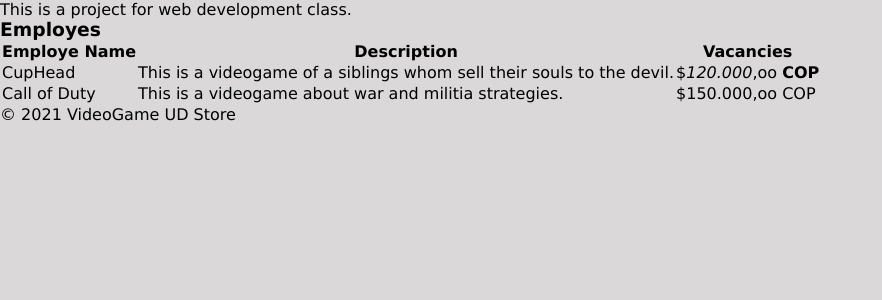
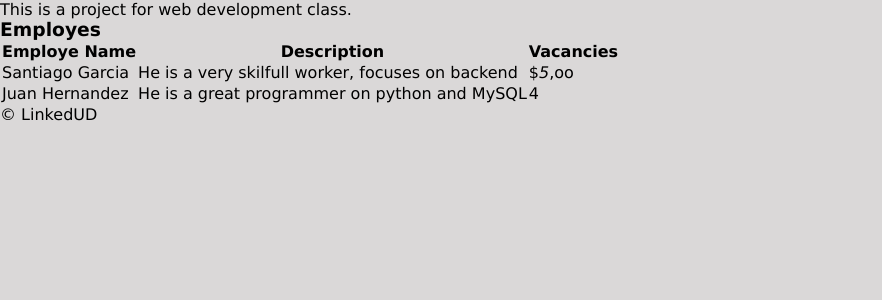
Before and after one commit to JuanDiHS/SpringBootTaller, a Python web app: template Frontend/linkedin_app/Templates/Employes.html in a window 1280 px wide. Shown: the part 89-389 px from the top of the page, without its empty margins (0-882 px from the left). Run offline with Jinja, Linux system fonts and the light colour scheme; the template is opened without the code that fills it, so the values that code supplies are empty.

Commit message:
Update Employes.html

```diff
--- a/Frontend/linkedin_app/Templates/Employes.html
+++ b/Frontend/linkedin_app/Templates/Employes.html
@@ -36,20 +36,20 @@
                         <th>Vacancies</th>
                     </tr>
                     <tr>
-                        <td>CupHead</td>
-                        <td>This is a videogame of a siblings whom sell their souls to the devil.</td>
-                        <td>$<i>120.000</i>,oo <b>COP</b></td>
+                        <td>Santiago Garcia</td>
+                        <td>He is a very skilfull worker, focuses on backend</td>
+                        <td>$<i>5</i>,oo <b></b></td>
                     </tr>
                     <tr>
-                        <td>Call of Duty</td>
-                        <td>This is a videogame about war and militia strategies.</td>
-                        <td>$150.000,oo COP</td>
+                        <td>Juan Hernandez</td>
+                        <td>He is a great programmer on python and MySQL</td>
+                        <td>4</td>
                     </tr>
                 </table>
             </div>
         </main>
         <footer>
-            <p>&copy; 2021 VideoGame UD Store</p>
+            <p>&copy; LinkedUD</p>
         </footer>
     </body>
 </html>
```
